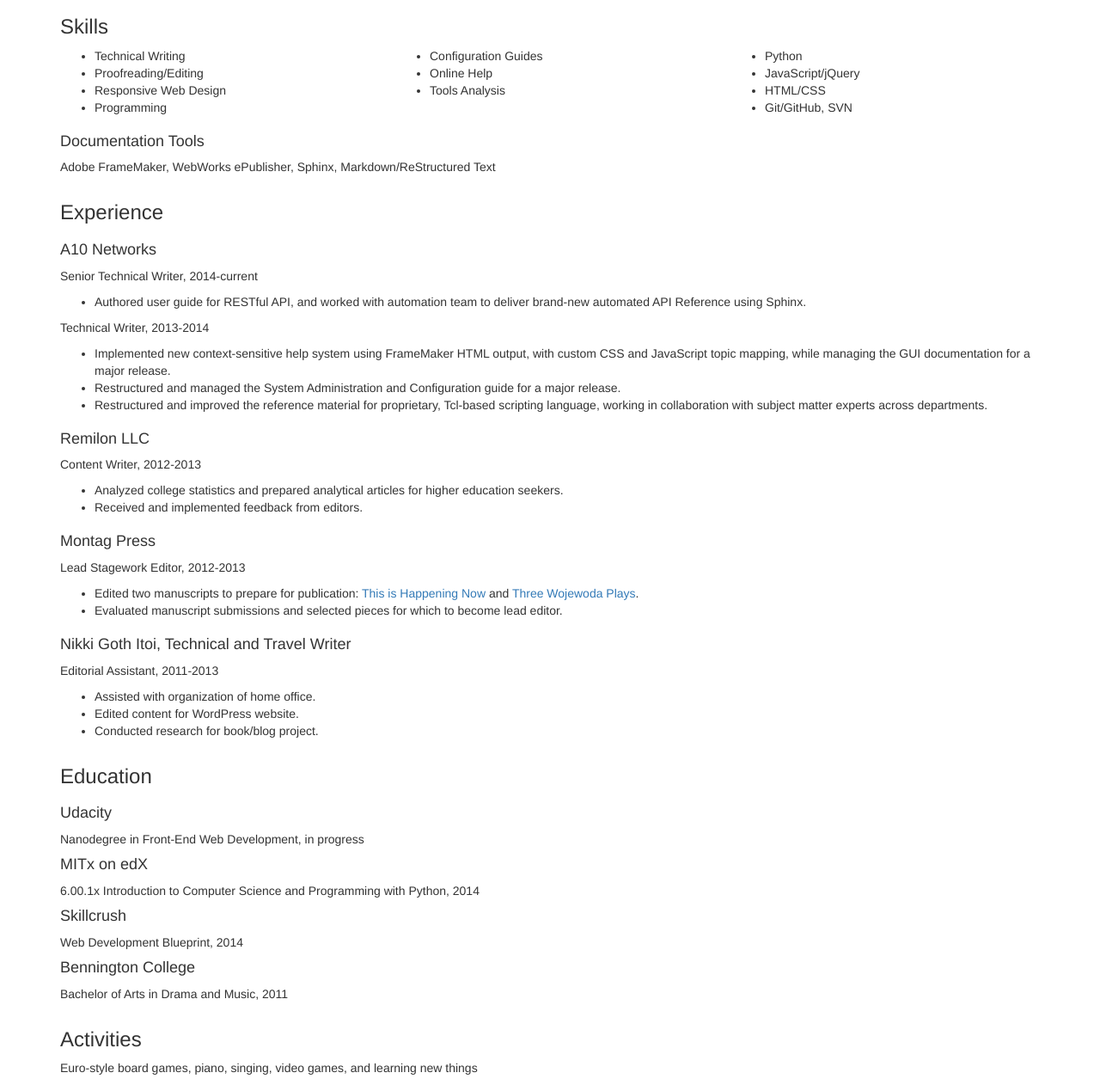
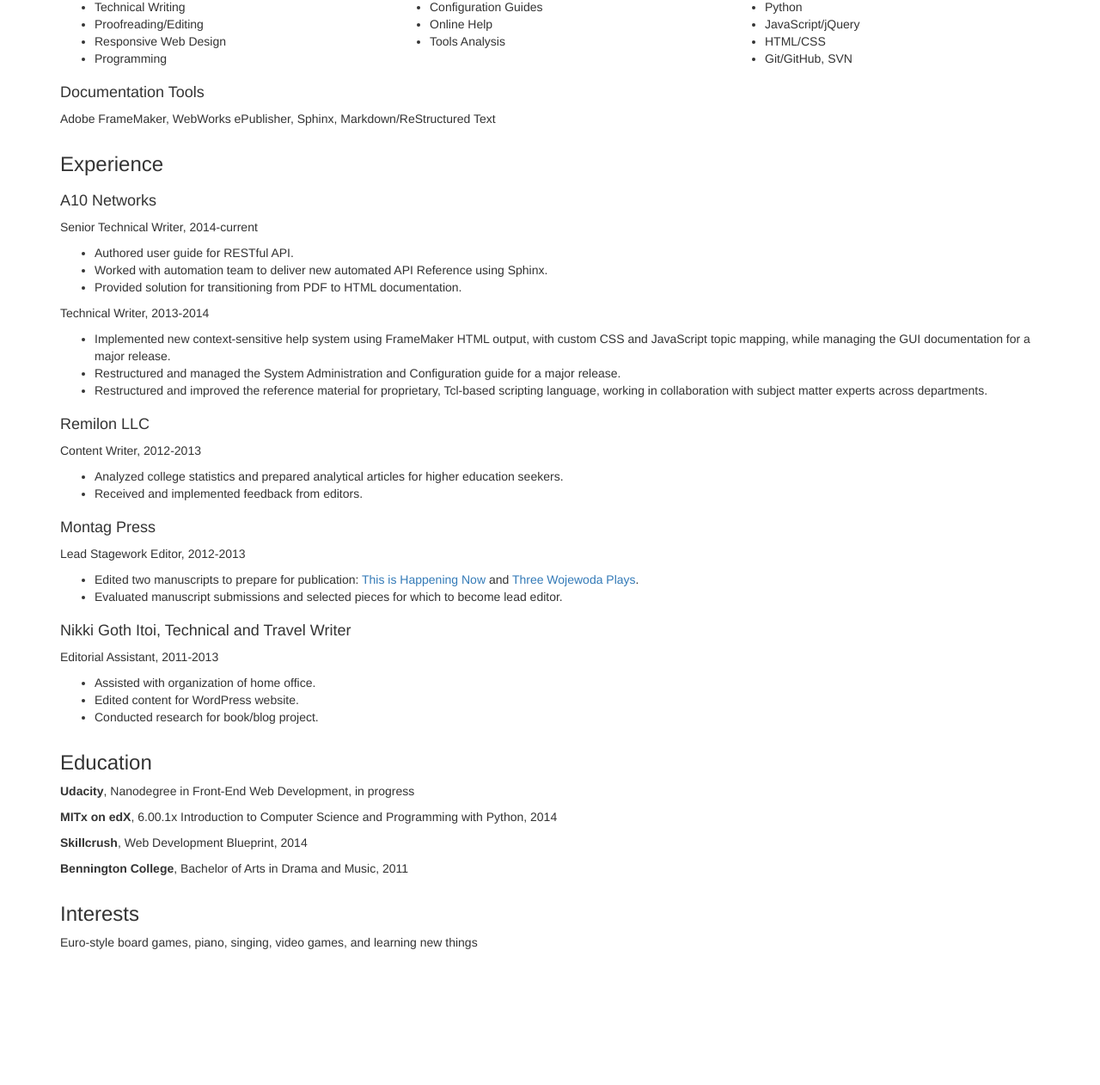
Before and after one commit to paloobi/portfolio-website-v1, a plain HTML site: page index.html in a window 1280 px wide. Shown: the part 113-1375 px from the top of the page at 86% size. After the commit the page ends 1229 px from the top, so only its background shows below. Drawn offline with Linux system fonts and the light colour scheme.

Commit message:
final version

```diff
--- a/index.html
+++ b/index.html
@@ -3,13 +3,14 @@
 	<head>
 		<meta charset="utf-8">
 		<link rel="stylesheet" href="css/bootstrap.min.css" type="text/css">
+		<link href='http://fonts.googleapis.com/css?family=Arimo:400,400italic,700|Quicksand' rel='stylesheet' type='text/css'>
 		<link rel="stylesheet" href="css/style.css" type="text/css">
 		<title>Alex Polubiec - Technical Writer | Web Developer | Programmer</title>
 	</head>
 	<body>
 		<div class="container">
 			<div class="row header">
-				<div class="col-md-10">
+				<div class="col-md-9">
 					<h1>Alex Polubiec</br><small>Technical Writer | Web Developer | Programmer</small></h1>
 				</div>
 				<div class="col-md-1">
@@ -18,13 +19,11 @@
 				<div class="col-md-1">
 					<a href="http://www.linkedin.com/in/apolubiec"><img src="img/linkedin.png" alt="linkedin icon"></a>
 				</div>
-			</div>
-			<div class="row">
-				<div class="col-md-12">
-					<h3>Skills</h3>
+				<div class="col-md-1">
+					<a href="http://www.github.com/paloobi"><img src="img/github.png" alt="github icon"></a>
 				</div>
 			</div>
-			<div class="row">
+			<div class="row" id="skills">
 				<div class="col-md-4">
 					<ul>
 						<li>Technical Writing</li>
@@ -55,17 +54,19 @@
 					<p>Adobe FrameMaker, WebWorks ePublisher, Sphinx, Markdown/ReStructured Text</p>
 				</div>
 			</div>
-			<div class="row">
+			<div class="row section">
 				<div class="col-md-12">
 					<h3>Experience</h3>
 				</div>
 			</div>
-			<div class="row">
+			<div class="row job">
 				<div class="col-md-12">
 					<h4>A10 Networks</h4>
 					<p>Senior Technical Writer, 2014-current</p>
 					<ul>
-						<li>Authored user guide for RESTful API, and worked with automation team to deliver brand-new automated API Reference using Sphinx.</li>
+						<li>Authored user guide for RESTful API.</li>
+						<li>Worked with automation team to deliver new automated API Reference using Sphinx.</li>
+						<li>Provided solution for transitioning from PDF to HTML documentation.</li>
 					</ul>
 					<p>Technical Writer, 2013-2014</p>
 					<ul>
@@ -75,7 +76,7 @@
 					</ul>
 				</div>
 			</div>
-			<div class="row">
+			<div class="row job">
 				<div class="col-md-12">
 					<h4>Remilon LLC</h4>
 					<p>Content Writer, 2012-2013</p>
@@ -85,7 +86,7 @@
 					</ul>
 				</div>
 			</div>
-			<div class="row">
+			<div class="row job">
 				<div class="col-md-12">
 					<h4>Montag Press</h4>
 					<p>Lead Stagework Editor, 2012-2013</p>
@@ -93,7 +94,9 @@
 						<li>Edited two manuscripts to prepare for publication: <a href="http://www.amazon.com/This-Happening-Now-Meghan-Brown/dp/1940233054">This is Happening Now</a> and <a href="http://www.amazon.com/Three-Wojewoda-Plays-John/dp/1940233038/">Three Wojewoda Plays</a>.</li>
 						<li>Evaluated manuscript submissions and selected pieces for which to become lead editor.</li>
 					</ul>
-			<div class="row">
+				</div>
+			</div>
+			<div class="row job">
 				<div class="col-md-12">
 					<h4>Nikki Goth Itoi, Technical and Travel Writer</h4>
 					<p>Editorial Assistant, 2011-2013</p>
@@ -104,26 +107,26 @@
 					</ul>
 				</div>
 			</div>
-			<div class="row">
+			<div class="row section">
 				<div class="col-md-12">
 					<h3>Education</h3>
 				</div>
 			</div>
-			<div class="row">
+			<div class="row" id="education">
 				<div class="col-md-12">
-					<h4>Udacity</h4>
-					<p>Nanodegree in Front-End Web Development, in progress</p>
-					<h4>MITx on edX</h4>
-					<p>6.00.1x Introduction to Computer Science and Programming with Python, 2014</p>
-					<h4>Skillcrush</h4>
-					<p>Web Development Blueprint, 2014</p>
-					<h4>Bennington College</h4>
-					<p>Bachelor of Arts in Drama and Music, 2011</p>
+					<p><b>Udacity</b>, Nanodegree in Front-End Web Development, in progress</p>
+					<p><b>MITx on edX</b>, 6.00.1x Introduction to Computer Science and Programming with Python, 2014</p>
+					<p><b>Skillcrush</b>, Web Development Blueprint, 2014</p>
+					<p><b>Bennington College</b>, Bachelor of Arts in Drama and Music, 2011</p>
 				</div>
 			</div>
-			<div class="row">
+			<div class="row section">
 				<div class="col-md-12">
-					<h3>Activities</h3>
+					<h3>Interests</h3>
+				</div>
+			</div>
+			<div class="row" id="interests">
+				<div class="col-md-12">
 					<p>Euro-style board games, piano, singing, video games, and learning new things</p>
 				</div>
 			</div>
```
